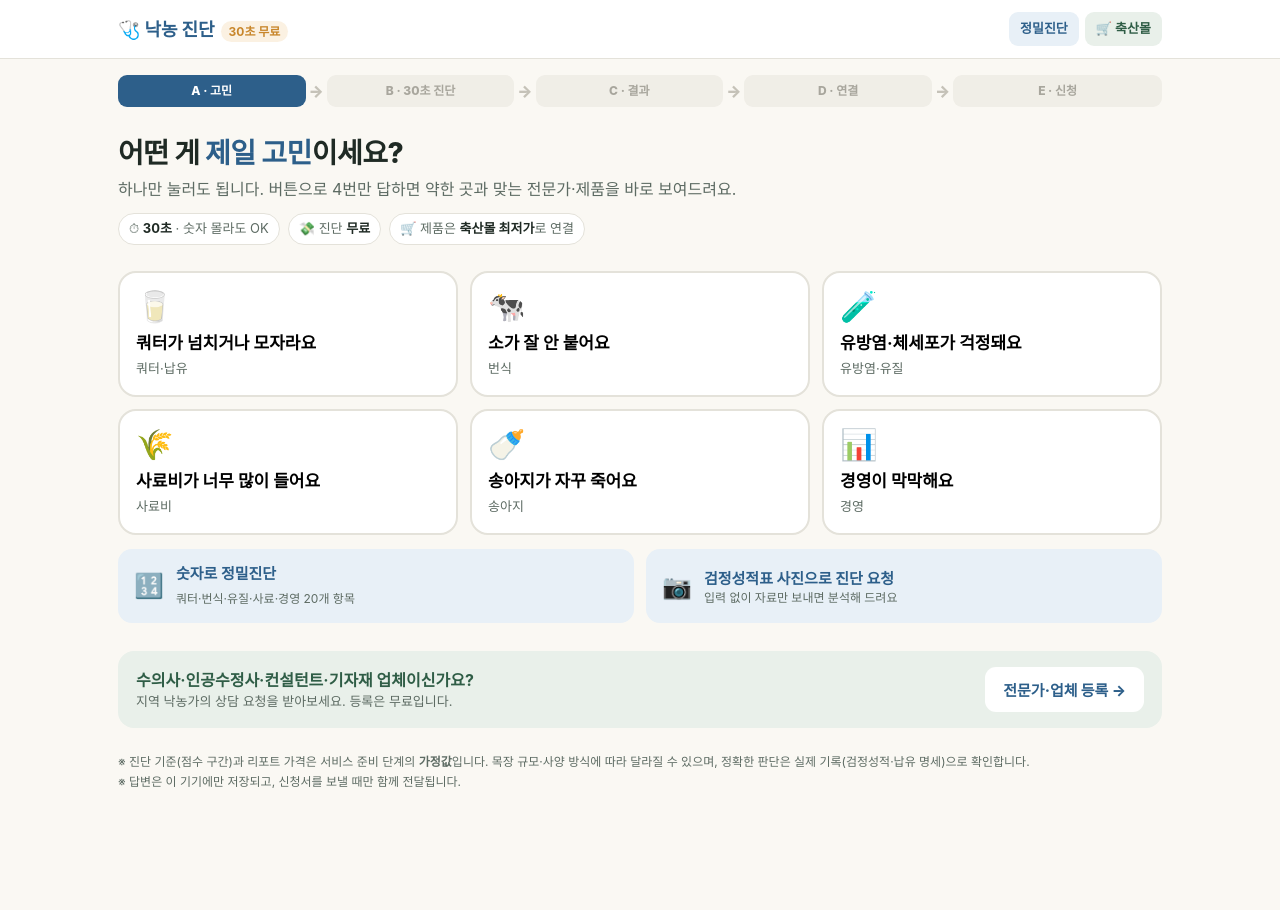
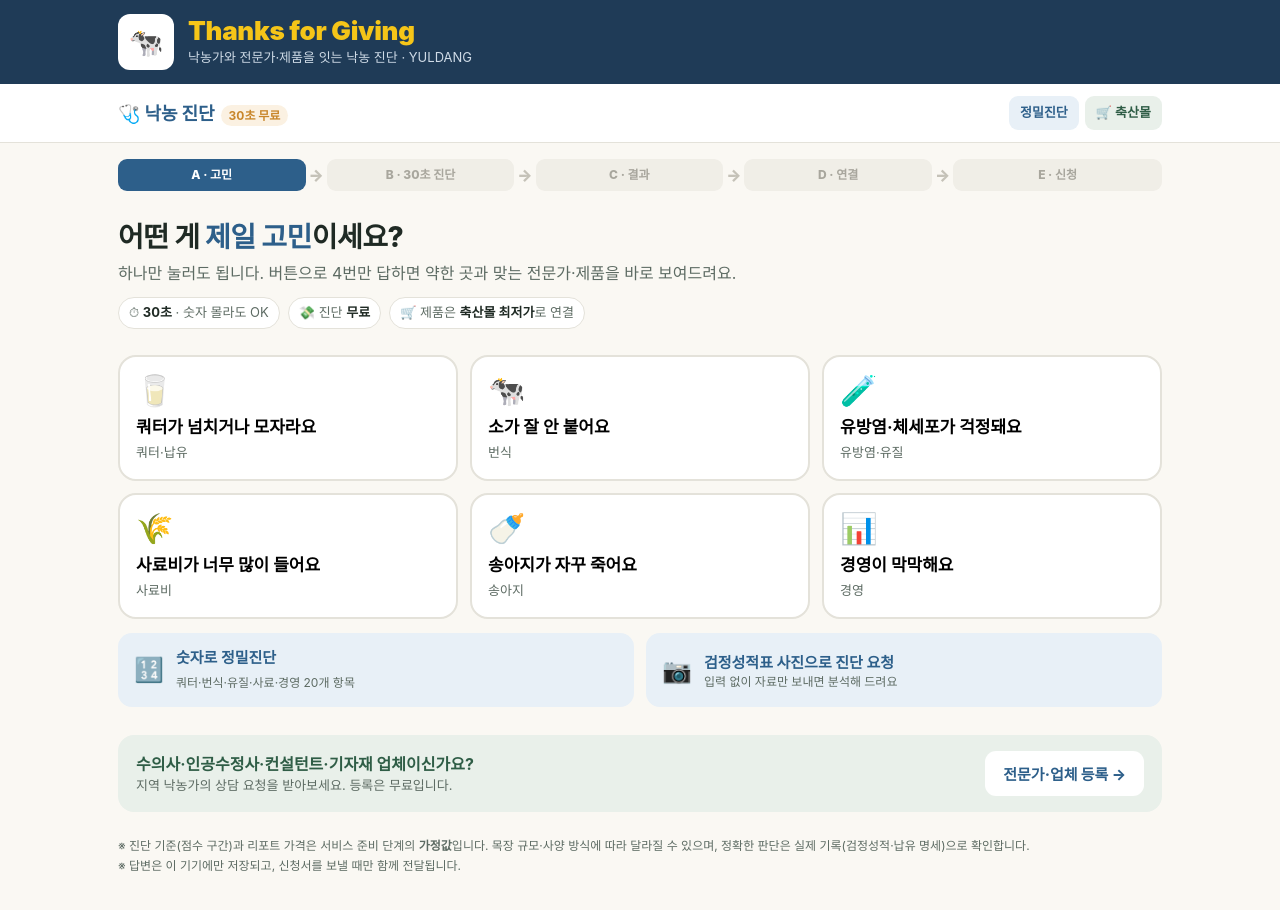
Before and after one commit to iowill5477-sketch/chuksan-mall, a plain HTML site: page diagnosis/index.html in a window 1280 px wide. Before the commit the page ends 832 px from the top, so only its background shows below. Drawn offline with Linux system fonts and the light colour scheme; a web font is replaced by a local one.

Commit message:
진단 앱 맨 위에 Thanks for Giving 브랜드 띠 추가 (로고 자리: diagnosis/tfg-logo.png)
Co-Authored-By: Claude Opus 5.5 <noreply@anthropic.com>
Claude-Session: https://claude.ai/code/session_014qM4UVCXMxeLYZaJEb2XMZ

```diff
--- a/diagnosis/index.html
+++ b/diagnosis/index.html
@@ -3,7 +3,7 @@
 <head>
 <meta charset="UTF-8">
 <meta name="viewport" content="width=device-width, initial-scale=1.0">
-<title>낙농 30초 진단 · 고민을 고르면 맞는 전문가·제품까지</title>
+<title>Thanks for Giving · 낙농 30초 진단 · 고민을 고르면 맞는 전문가·제품까지</title>
 <link rel="stylesheet" href="https://cdn.jsdelivr.net/gh/orioncactus/pretendard/dist/web/static/pretendard.css">
 <style>
 :root{
@@ -163,10 +163,22 @@ header .wrap{display:flex;align-items:center;gap:10px;height:58px}
 
 @media(max-width:820px){.worries{grid-template-columns:1fr 1fr}.match{grid-template-columns:1fr}.alt{grid-template-columns:1fr}}
 @media(max-width:480px){.hero h1{font-size:23px}.wbtn{min-height:104px;padding:14px}.wbtn b{font-size:16px}.score{width:100%}.qbox{padding:18px}.qbox h2{font-size:20px}.hl a.d{display:none}}
+/* Thanks for Giving 브랜드 띠 */
+.tfg{background:#1f3b57;color:#fff}
+.tfg .wrap{display:flex;align-items:center;gap:14px;padding-top:14px;padding-bottom:14px}
+.tfg img{height:56px;width:auto;border-radius:10px;background:#fff;padding:4px}
+.tfg .ph{width:56px;height:56px;border-radius:12px;background:#fff;display:flex;align-items:center;justify-content:center;font-size:28px;flex:none}
+.tfg .nm{font-size:26px;font-weight:900;color:#f5c518;letter-spacing:-.3px;line-height:1.1}
+.tfg .sb{font-size:13px;color:#cfdbe7;margin-top:2px}
+@media(max-width:480px){.tfg .nm{font-size:21px}.tfg img,.tfg .ph{height:46px;width:46px}}
 </style>
 </head>
 <body>
 
+<div class="tfg"><div class="wrap">
+  <img src="tfg-logo.png" alt="Thanks for Giving 로고" onerror="this.outerHTML='<div class=&quot;ph&quot;>🐄</div>'">
+  <div><div class="nm">Thanks for Giving</div><div class="sb">낙농가와 전문가·제품을 잇는 낙농 진단 · YULDANG</div></div>
+</div></div>
 <header><div class="wrap">
   <div class="logo" id="home">🩺 낙농 진단<span>30초 무료</span></div>
   <div class="hl"><a class="d" href="detail.html">정밀진단</a><a class="m" href="../">🛒 축산몰</a></div>
```
